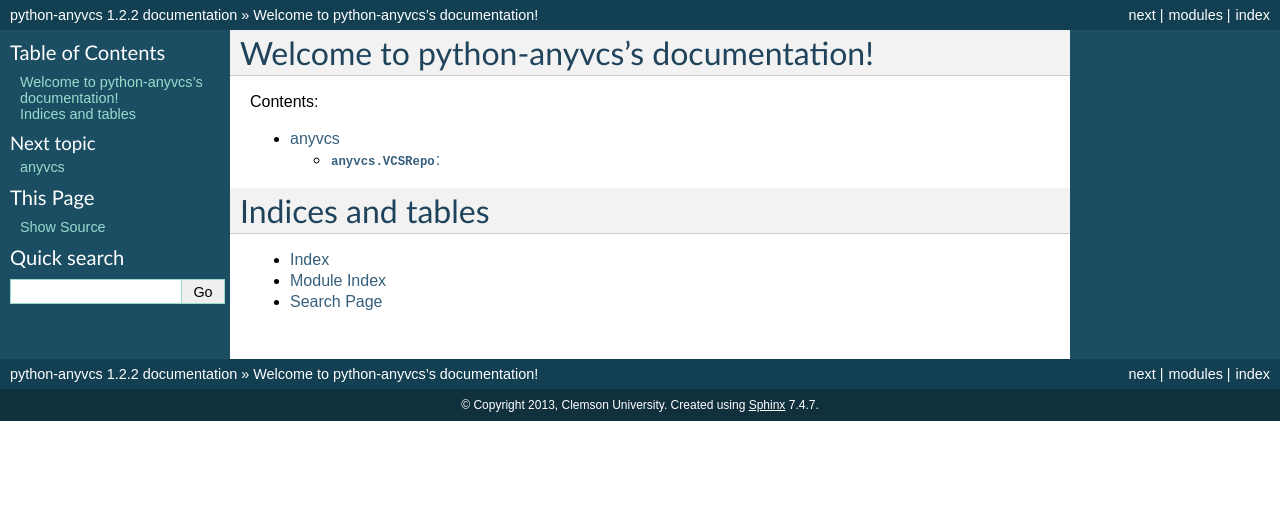
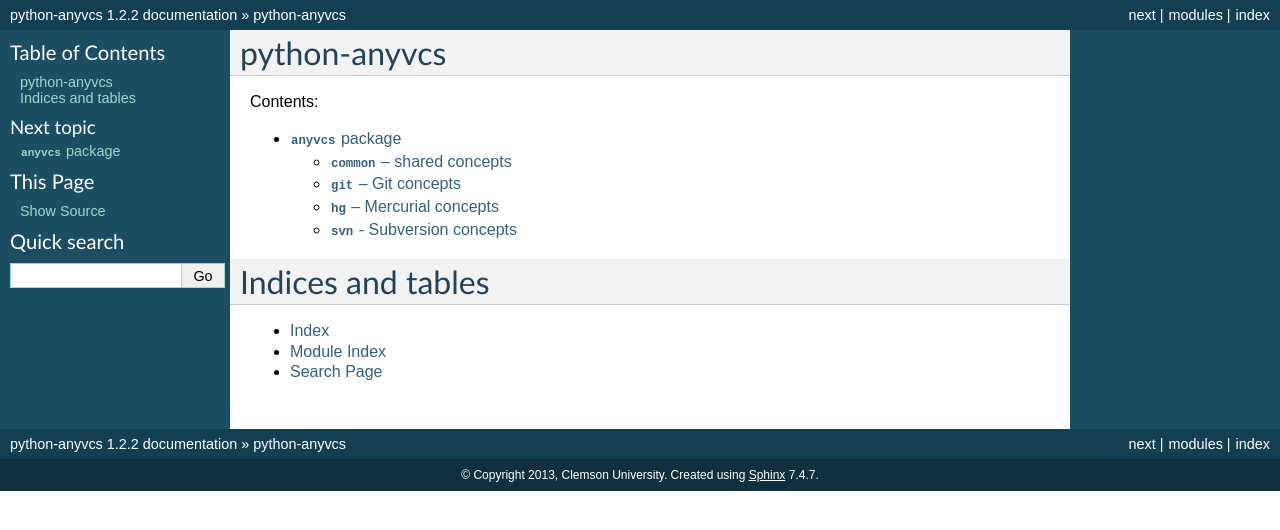
Before and after one commit to ScottDuckworth/python-anyvcs, a Sphinx documentation site: the page built from doc/source/index.rst, in a window 1280 px wide. Shown: the top 530 px of the page. Built offline with Sphinx 7.4.7, drawn with Linux system fonts in a browser that asks for light colours.

Commit message:
set up document hierarchy and generation for major types

```diff
--- /dev/null
+++ b/doc/source/anyvcs.common.rst
@@ -0,0 +1,10 @@
+``common`` -- shared concepts
+=============================
+
+.. module:: anyvcs.common
+
+:class:`VCSRepo`
+------------------------
+
+.. autoclass:: anyvcs.common.VCSRepo
+   :members:
--- /dev/null
+++ b/doc/source/anyvcs.git.rst
@@ -0,0 +1,9 @@
+``git`` -- Git concepts
+=======================
+
+.. module:: anyvcs.git
+
+:class:`GitRepo`
+----------------
+
+.. autoclass:: anyvcs.git.GitRepo
--- /dev/null
+++ b/doc/source/anyvcs.hg.rst
@@ -0,0 +1,9 @@
+``hg`` -- Mercurial concepts
+============================
+
+.. module:: anyvcs.hg
+
+:class:`HgRepo`
+---------------
+
+.. autoclass:: anyvcs.hg.HgRepo
--- /dev/null
+++ b/doc/source/anyvcs.rst
@@ -0,0 +1,16 @@
+``anyvcs`` package
+==================
+
+.. module:: anyvcs
+
+.. autofunction:: open
+
+.. autofunction:: create
+
+.. toctree::
+   :maxdepth: 1
+
+   anyvcs.common
+   anyvcs.git
+   anyvcs.hg
+   anyvcs.svn
--- /dev/null
+++ b/doc/source/anyvcs.svn.rst
@@ -0,0 +1,12 @@
+``svn`` - Subversion concepts
+=============================
+
+.. module:: anyvcs.svn
+
+:class:`SvnRepo`
+----------------
+
+.. autoclass:: anyvcs.svn.SvnRepo
+
+   .. automethod:: dump
+   .. automethod:: load
--- a/doc/source/index.rst
+++ b/doc/source/index.rst
@@ -3,17 +3,15 @@
    You can adapt this file completely to your liking, but it should at least
    contain the root `toctree` directive.
 
-Welcome to python-anyvcs's documentation!
-=========================================
+python-anyvcs
+============
 
 Contents:
 
 .. toctree::
    :maxdepth: 2
 
-   python-anyvcs
-
-
+   anyvcs
 
 Indices and tables
 ==================
--- a/doc/source/python-anyvcs.rst
+++ /dev/null
@@ -1,11 +0,0 @@
-
-anyvcs
-======
-
-.. module:: anyvcs
-
-:class:`anyvcs.VCSRepo`:
-------------------------
-
-.. autoclass:: anyvcs.common.VCSRepo
-   :members:
```
